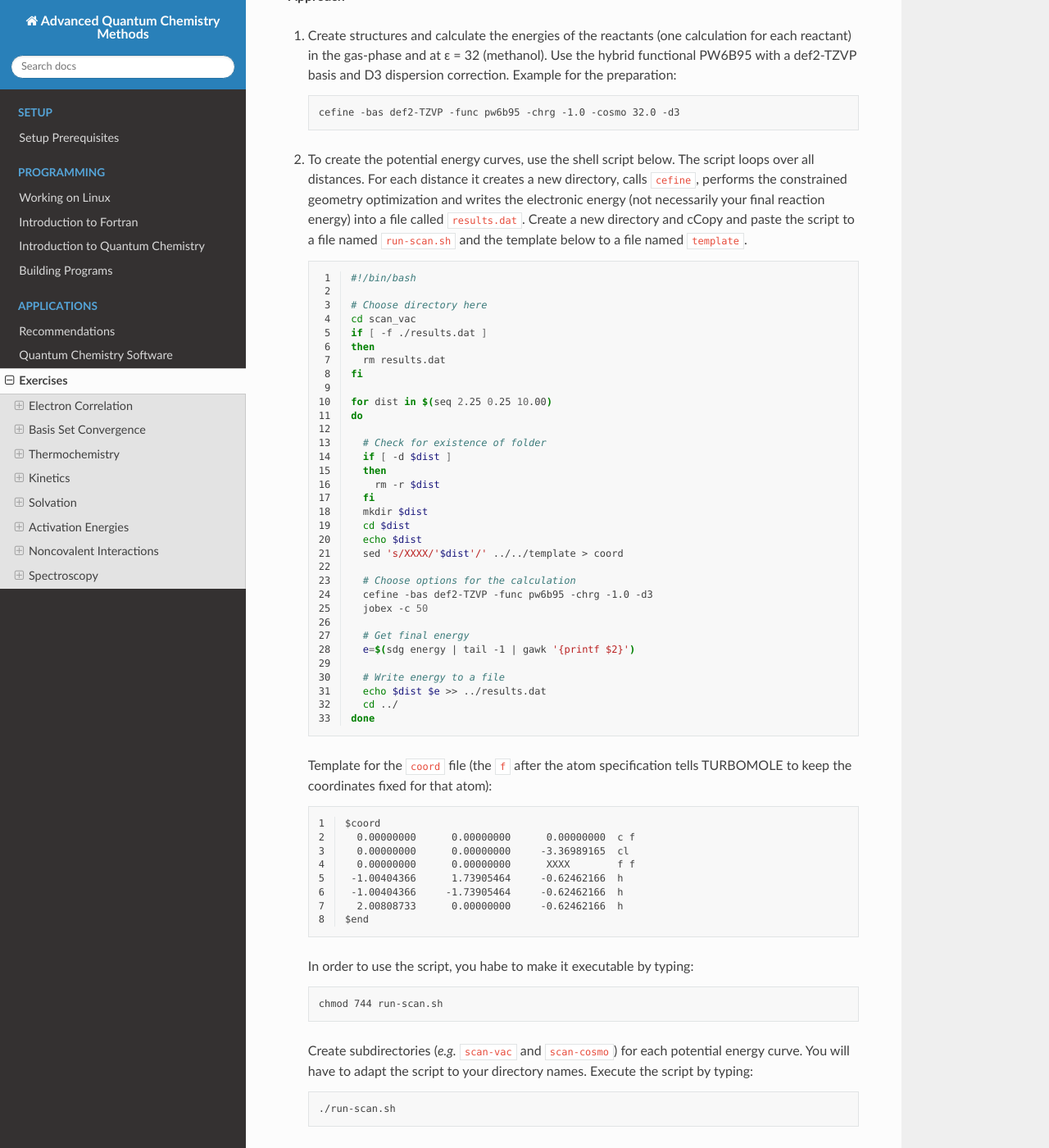
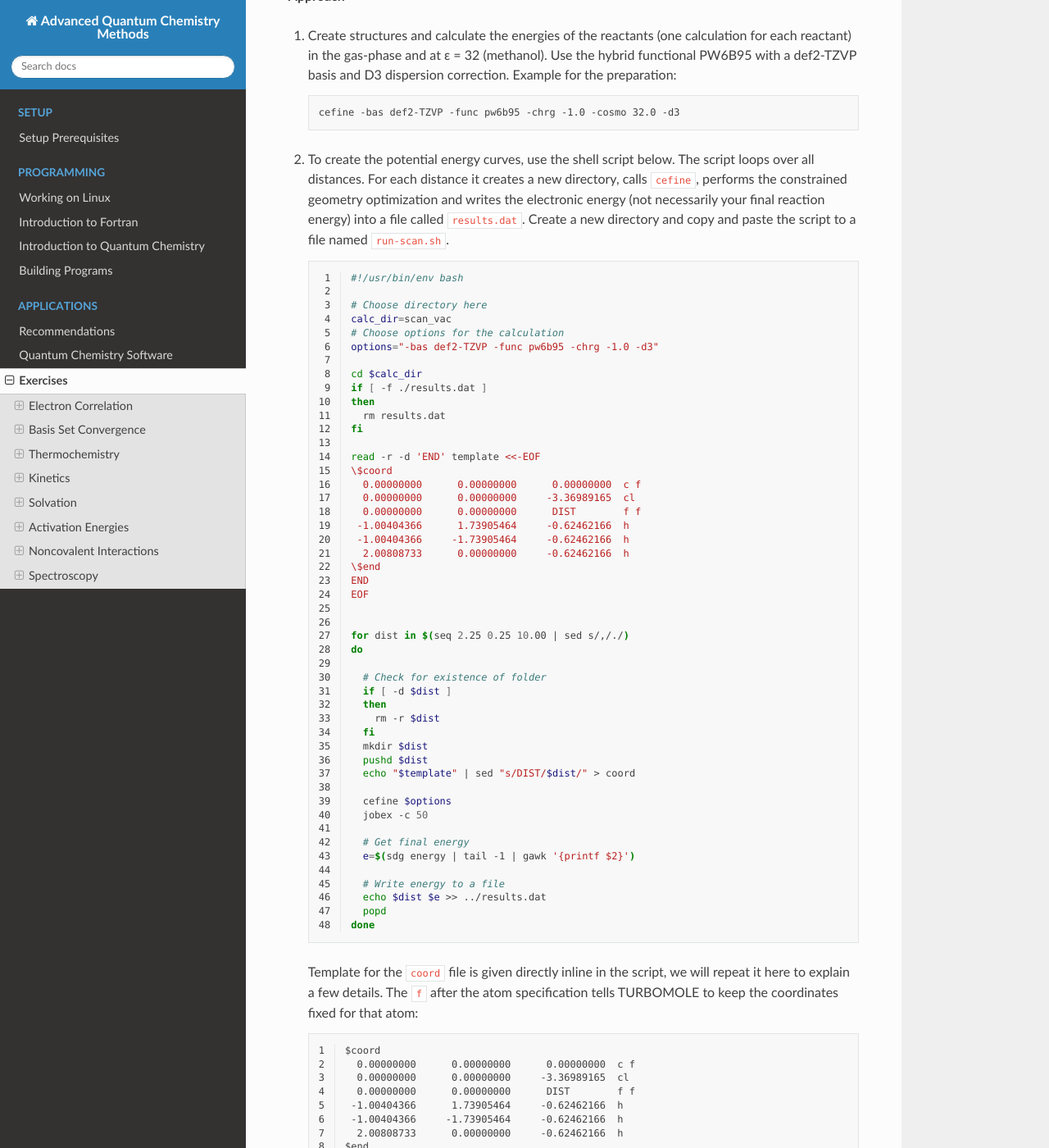
Before and after one commit to grimme-lab/qc2-teaching, a Sphinx documentation site: the page built from doc/apps-ex.rst, in a window 1280 px wide and 1400 px high, scrolled down 9758 px. Shown: the whole window at 82% size. Built offline with Sphinx 7.4.7 and the Read the Docs theme 2.0.0, drawn with Linux system fonts in a browser that asks for light colours; some of the changed text lies outside the part shown.

Commit message:
Fix some typos, better style for bash scripting

```diff
--- a/doc/apps-ex.rst
+++ b/doc/apps-ex.rst
@@ -4,6 +4,7 @@ Exercises
 =========
 
 .. contents::
+
 
 Electron Correlation
 --------------------
@@ -94,6 +95,7 @@ Multireference Methods
 .. hint::
    Have a closer look at the UHF dissociation curve. Does it look as you would expect it? Try to explain the "strange" behavior in terms of symmetry breaking.
 
+
 Carbenes
 ~~~~~~~~
 
@@ -159,7 +161,7 @@ specified otherwise we will use the RI approximation throughout.
    Note that for MP2 geometry optimizations, you have to add the ``-level cc`` option.
    Energies after geometry optimizations can be found in the file ``job.last``. HF and DFT
    energies for each SCF-cycle are additionally written in the file ``energy``.
-   In the case of CCSD(T), do not perform a geometry optimization, but do a sinlgepoint
+   In the case of CCSD(T), do not perform a geometry optimization, but do a singlepoint
    calculation on the MP2 optimized geometries. Before performing the actual CCSD(T)
    calculation, you have do run a HF-SCF:
 
@@ -189,6 +191,7 @@ specified otherwise we will use the RI approximation throughout.
 
    Method selection in cefine: ``-func b3-lyp/pw6b95/tpss`` (B3LYP/PW6B95/TPSS), ``-hf`` (HF),
    ``-mp2`` (MP2), ``-cc`` (CCSD(T)).
+
 
 Basis Set Convergence
 ---------------------
@@ -232,6 +235,7 @@ Formic Acid Dimer
      to use the correct symmetry.
 
    - Remember that you get HF results for free when doing MP2.
+
 
 Thermochemistry
 ---------------
@@ -312,6 +316,7 @@ Reaction Enthalpies of Gas-Phase Reactions
 
 7. Tabulate your results and compare to the experimental values.
 
+
 Heat of Formation of C\ :sub:`60` (optional)
 ~~~~~~~~~~~~~~~~~~~~~~~~~~~~~~~~~~~~~~~~~~~~
 
@@ -371,6 +376,7 @@ Heat of Formation of C\ :sub:`60` (optional)
       dftd3 coord -func tpss -bj
 
 8. Discuss your results.
+
 
 Kinetics
 --------
@@ -492,6 +498,7 @@ Kinetic Isotope Effect
   show reasonable agreement with field observations of the 13CH4/12CH4 ratio in
   the lowermost stratosphere, and also reproduce the observed CH3D/CH4 ratio.
 
+
 Solvation
 ---------
 
@@ -519,22 +526,38 @@ S\ :sub:`N`\ 2-Reaction
    loops over all distances. For each distance it creates a new directory, calls
    ``cefine``, performs the constrained geometry optimization and writes the electronic
    energy (not necessarily your final reaction energy) into a file called ``results.dat``.
-   Create a new directory and cCopy and paste the script to a file named ``run-scan.sh``
-   and the template below to a file named ``template``.
+   Create a new directory and copy and paste the script to a file named ``run-scan.sh``.
 
    .. code-block:: bash
       :linenos:
 
-      #!/bin/bash
+      #!/usr/bin/env bash
 
       # Choose directory here
-      cd scan_vac
+      calc_dir=scan_vac
+      # Choose options for the calculation
+      options="-bas def2-TZVP -func pw6b95 -chrg -1.0 -d3"
+
+      cd $calc_dir
       if [ -f ./results.dat ]
       then
         rm results.dat
       fi
 
-      for dist in $(seq 2.25 0.25 10.00)
+      read -r -d 'END' template <<-EOF
+      \$coord
+        0.00000000      0.00000000      0.00000000  c f
+        0.00000000      0.00000000     -3.36989165  cl
+        0.00000000      0.00000000      DIST        f f
+       -1.00404366      1.73905464     -0.62462166  h
+       -1.00404366     -1.73905464     -0.62462166  h
+        2.00808733      0.00000000     -0.62462166  h
+      \$end
+      END
+      EOF
+
+
+      for dist in $(seq 2.25 0.25 10.00 | sed s/,/./)
       do
 
         # Check for existence of folder
@@ -543,12 +566,10 @@ S\ :sub:`N`\ 2-Reaction
           rm -r $dist
         fi
         mkdir $dist
-        cd $dist
-        echo $dist
-        sed 's/XXXX/'$dist'/' ../../template > coord
+        pushd $dist
+        echo "$template" | sed "s/DIST/$dist/" > coord
 
-        # Choose options for the calculation
-        cefine -bas def2-TZVP -func pw6b95 -chrg -1.0 -d3
+        cefine $options
         jobex -c 50
 
         # Get final energy
@@ -556,11 +577,11 @@ S\ :sub:`N`\ 2-Reaction
 
         # Write energy to a file
         echo $dist $e >> ../results.dat
-        cd ../
+        popd
       done
 
-   Template for the ``coord`` file (the ``f`` after the atom specification tells
-   TURBOMOLE to keep the coordinates fixed for that atom):
+   Template for the ``coord`` file is given directly inline in the script, we will repeat it here to explain a few details.
+   The ``f`` after the atom specification tells TURBOMOLE to keep the coordinates fixed for that atom:
 
    .. code-block:: none
       :linenos:
@@ -568,17 +589,17 @@ S\ :sub:`N`\ 2-Reaction
       $coord
         0.00000000      0.00000000      0.00000000  c f
         0.00000000      0.00000000     -3.36989165  cl
-        0.00000000      0.00000000      XXXX        f f
+        0.00000000      0.00000000      DIST        f f
        -1.00404366      1.73905464     -0.62462166  h
        -1.00404366     -1.73905464     -0.62462166  h
         2.00808733      0.00000000     -0.62462166  h
       $end
 
-   In order to use the script, you habe to make it executable by typing:
+   In order to use the script, you have to make it executable by typing:
 
    .. code-block:: none
 
-      chmod 744 run-scan.sh
+      chmod +x run-scan.sh
 
    Create subdirectories (*e.g.* ``scan-vac`` and ``scan-cosmo``) for each potential
    energy curve. You will have to adapt the script to your directory names.
@@ -595,6 +616,7 @@ S\ :sub:`N`\ 2-Reaction
 
    Sometimes ``cefine`` crashes can occur at very large distances. Often limiting the script to
    distances up to 8.25 Bohr might help solving the problem without loosing significant information.
+
 
 Activation Energies
 -------------------
@@ -749,6 +772,7 @@ Noble Gas |mult| |mult| |mult| Methane
 
 4. Plot the curves (**normalize to the dissociation limit**) and discuss your findings.
 
+
 Spectroscopy
 ------------
 
@@ -787,6 +811,7 @@ IR-Spectrum of 1,4-Benzoquinone
 
    If you obtain imaginary frequencies, try to start the geometry optimization from a slightly distorted structure.
    Check if the imaginary frequencies vanish.
+
 
 The Color of Indigo
 ~~~~~~~~~~~~~~~~~~~
```
Also changed, not shown: other parts of doc/apps-ex.rst (+6 -4 lines), doc/apps-setup.rst (+5 -5 lines).
